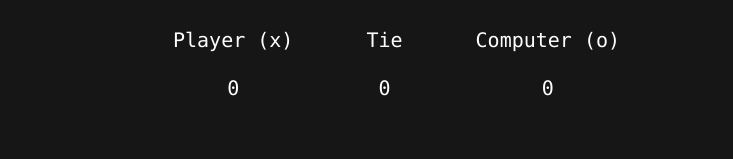
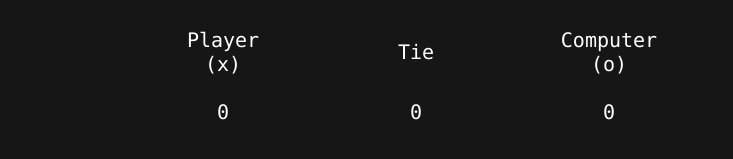
Before and after one commit to Anastasia-Yukhno/tic-tac-toe, a plain HTML site: page index.html in a window 1280 px wide. Shown: the part 595-754 px from the top of the page, without its empty margins (0-733 px from the left). Drawn offline with Linux system fonts and the light colour scheme.

Commit message:
Updated css style

```diff
--- a/style.css
+++ b/style.css
@@ -58,7 +58,7 @@ body, li, ul, p{
     color: rgb(255, 255, 255);
     position: relative;
     top: 610px;
-    left: 160px;
+    left: 150px;
     max-width: 600px;
 }
 td {
@@ -69,6 +69,7 @@ td {
     td > p{
         margin: 10px;
         font-size: 20px;
+        width: 120px;
     }
 
 .current_move_player{
```
